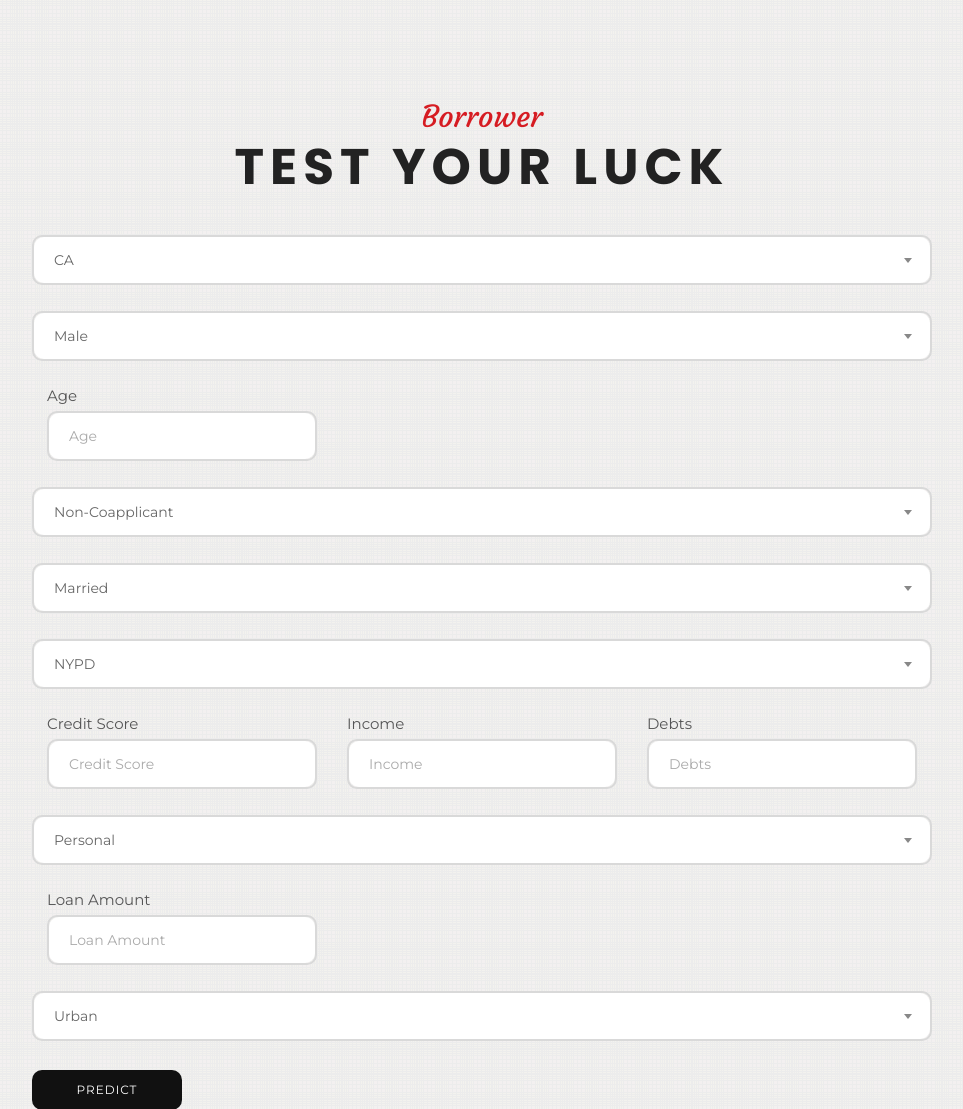
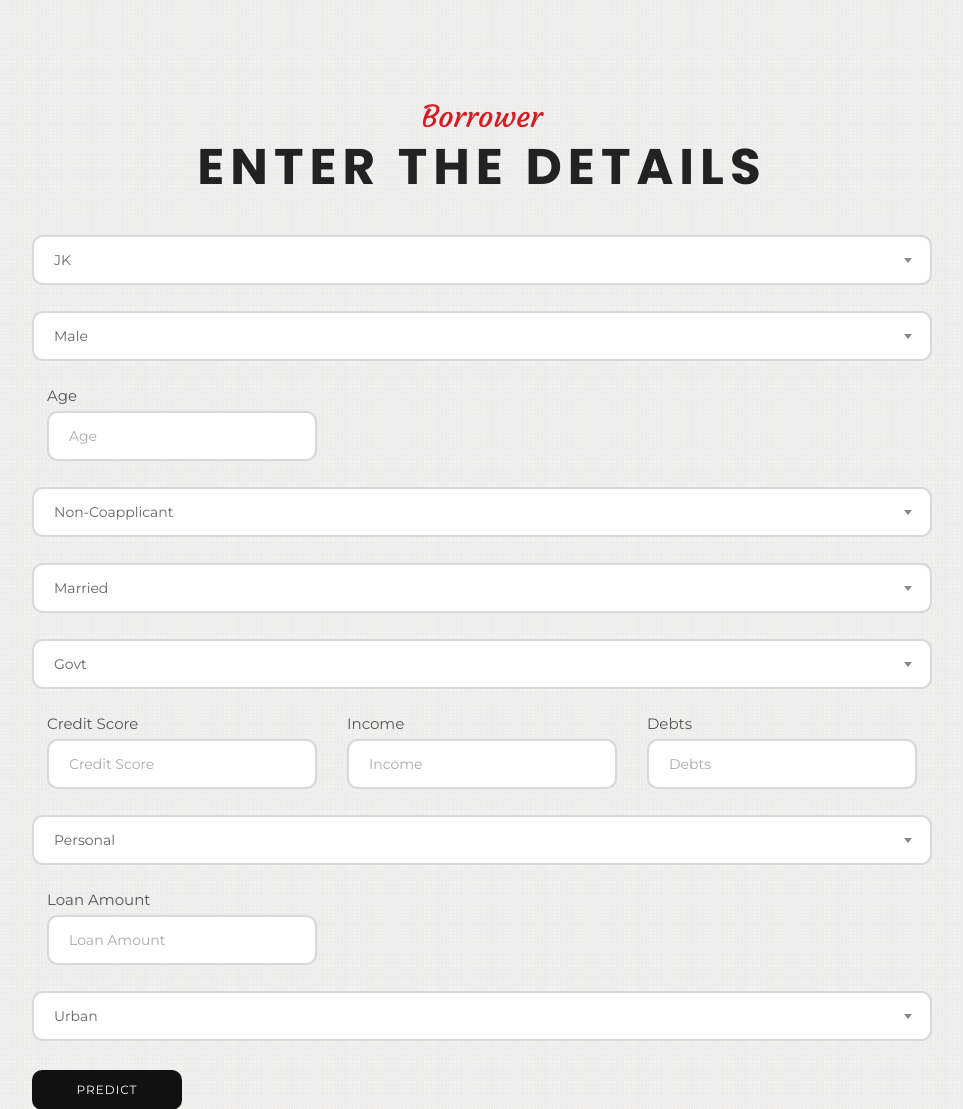
Before and after one commit to nishank99/Capstone1, a Flask app: template templates/borrower.html in a window 1280 px wide. Shown: the part 546-1655 px from the top of the page, without its empty margins (158-1121 px from the left). Run offline with Flask 2, Linux system fonts and the light colour scheme; the template is opened without the code that fills it, so the values that code supplies are empty; some libraries are stand-ins or nearby versions.

Commit message:
borrorwer

```diff
--- a/templates/borrower.html
+++ b/templates/borrower.html
@@ -230,7 +230,7 @@
 						</span>
 
 						<h3 class="tit3 t-center m-b-35 m-t-2">
-							TEST YOUR LUCK
+							ENTER THE DETAILS
 						</h3>
 					</div>
 
@@ -239,40 +239,29 @@
 							<div class="wrap-inputtime size12 bo2 bo-rad-10 m-t-3 m-b-23">
 								<!-- State -->
 								<select class="selection-1" name="state">
-									<option>CA</option>
-									<option>OH</option>
-									<option>FL</option>
-									<option>NY</option>
-									<option>PA</option>
-									<option>MA</option>
-									<option>TX</option>
-									<option>DC</option>
-									<option>AL</option>
-									<option>OK</option>
-									<option>VA</option>
-									<option>MD</option>
-									<option>RI</option>
-									<option>OR</option>
-									<option>TN</option>
-									<option>MI</option>
-									<option>GA</option>
-									<option>MT</option>
-									<option>CO</option>
-									<option>NM</option>
-									<option>UT</option>
-									<option>IA</option>
-									<option>SC</option>
-									<option>KY</option>
-									<option>NV</option>
-									<option>IN</option>
-									<option>MO</option>
-									<option>IL</option>
-									<option>NJ</option>
-									<option>AR</option>
-									<option>AK</option>
-									<option>WI</option>
-									<option>WA</option>
-									<option>KS</option>
+									<option>JK</option>
+									<option>Ladakh</option>
+									<option>Punjab</option>
+									<option>Haryana</option>
+									<option>Delhi</option>
+									<option>Rajasthan</option>
+									<option>UP</option>
+									<option>UK</option>
+									<option>Bihar</option>
+									<option>Gujarat</option>
+									<option>MP</option>
+									<option>WB</option>
+									<option>Jharkhand</option>
+									<option>Assam</option>
+									<option>Arunachal pradesh</option>
+									<option>Orissa</option>
+									<option>Telangana</option>
+									<option>Maharastra</option>
+									<option>Andhra pradesh</option>
+									<option>Karnataka</option>
+									<option>Tamilnadu</option>
+									<option>Kerala</option>
+
 								</select>
 							</div>
 							<div class="wrap-inputpeople size12 bo2 bo-rad-10 m-t-3 m-b-23">
@@ -300,7 +289,7 @@
 									<option>Not applicable</option>
 									<option>Asian</option>
 									<option>American</option>
-									<option>Native Hawaian</option>
+									<option>Indian</option>
 									<option>Black African</option>
 								</select>
 							</div>
@@ -315,8 +304,8 @@
 							<div class="wrap-inputpeople size12 bo2 bo-rad-10 m-t-3 m-b-23">
 								<!-- Occupation -->
 								<select class="selection-1" name="occupation">
-									<option>NYPD</option>
-									<option>Accout</option>
+									<option>Govt</option>
+									<option>Accoutant</option>
 									<option>IT</option>
 									<option>Business</option>
 									<option>Manager</option>
```
